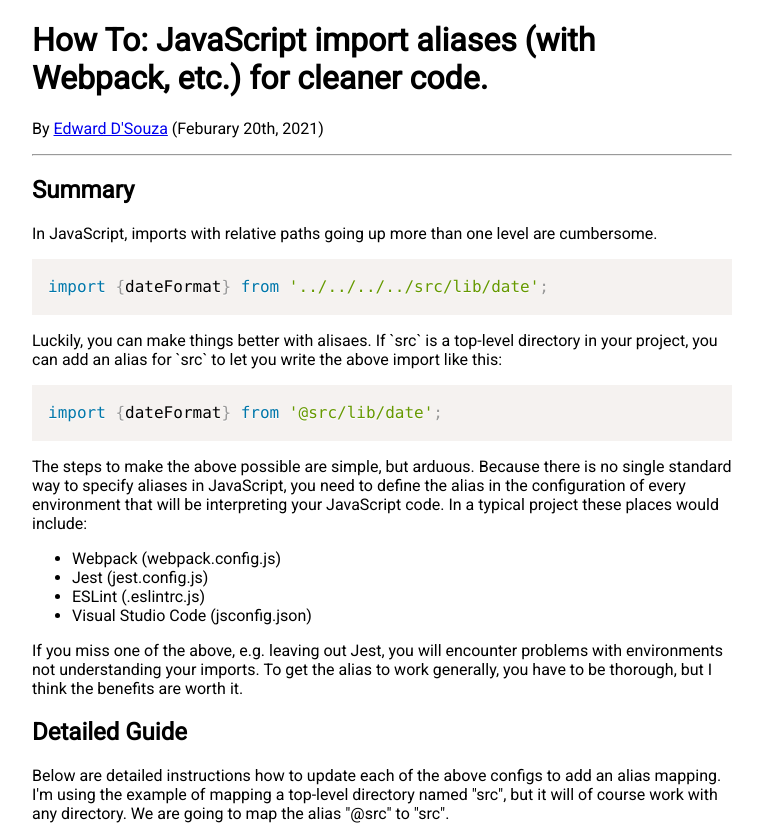
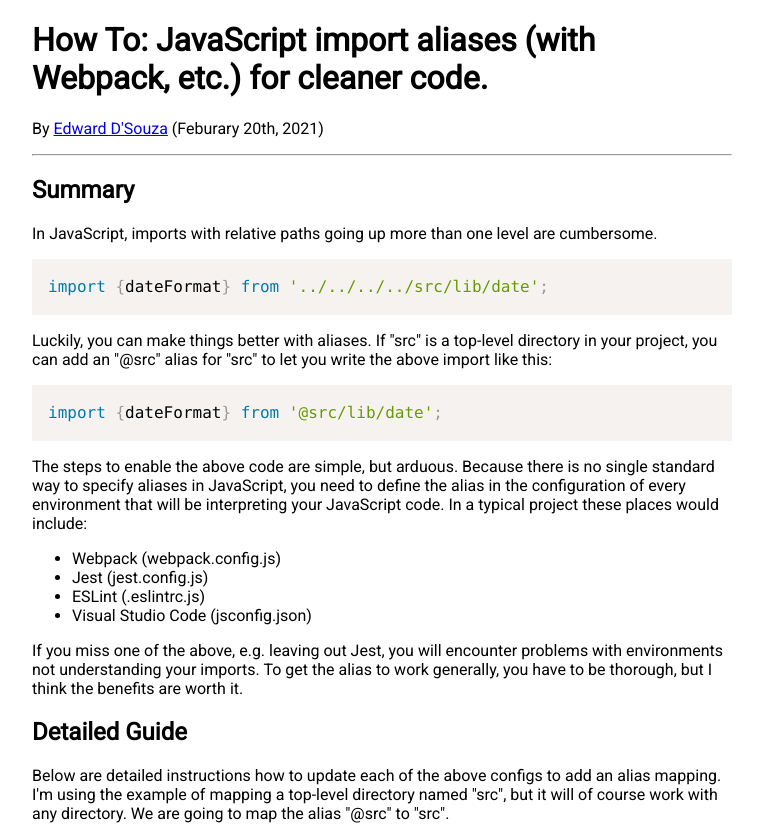
Before and after one commit to ghedsouza/ghedsouza, a plain HTML site: page javascript_import_aliases.html in a window 1280 px wide. Shown: the top 826 px of the page, without its empty margins (258-1021 px from the left). Drawn offline with nearby package versions, Linux system fonts and the light colour scheme.

Commit message:
Clean up.

```diff
--- a/javascript_import_aliases.html
+++ b/javascript_import_aliases.html
@@ -44,13 +44,13 @@
       </p>
       <pre><code class="language-javascript">import {dateFormat} from '../../../../src/lib/date';</code></pre>
       <p>
-        Luckily, you can make things better with alisaes. If `src` is a
-        top-level directory in your project, you can add an alias for `src` to
-        let you write the above import like this:
+        Luckily, you can make things better with aliases. If "src" is a
+        top-level directory in your project, you can add an "@src" alias for
+        "src" to let you write the above import like this:
       </p>
       <pre><code class="language-javascript">import {dateFormat} from '@src/lib/date';</code></pre>
       <p>
-        The steps to make the above possible are simple, but arduous. Because
+        The steps to enable the above code are simple, but arduous. Because
         there is no single standard way to specify aliases in JavaScript, you
         need to define the alias in the configuration of every environment that
         will be interpreting your JavaScript code. In a typical project these
@@ -143,8 +143,8 @@ module.exports = {
 };</code></pre>
       <h3>Visual Studio Code (jsconfig.json)</h3>
       <p>
-        Unfortunately, editors need their own setup to setup to understand the
-        aliases. For VS Code, you can use the following
+        Unfortunately, editors need their own setup to understand the aliases.
+        For VS Code, you can use the following
         <a
           href="https://code.visualstudio.com/docs/languages/jsconfig#_using-webpack-aliases"
           >jsconfig.json</a
```
